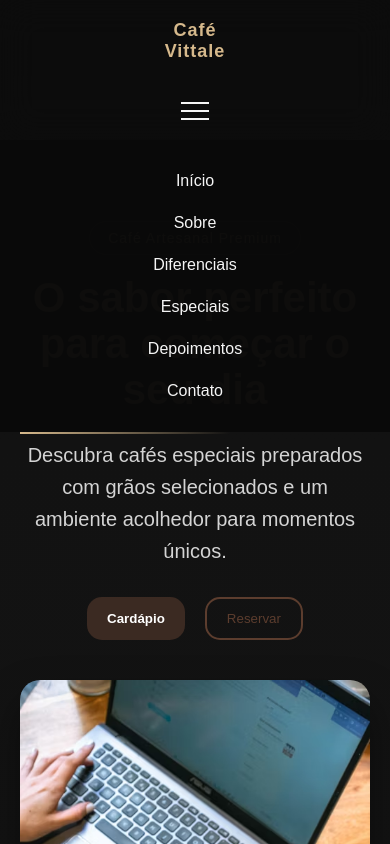
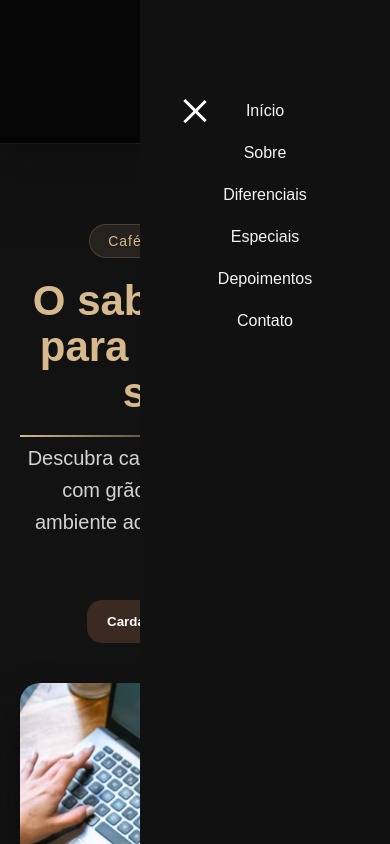
Before and after one commit to Bruno123-n/cafeteria, a plain HTML site: page index.html in a window 390 px wide. Both pictures are taken after a click on the element 195 px from the left and 111 px from the top of the page. Shown: the top 844 px of the page. Drawn offline with Linux system fonts and the light colour scheme.

Commit message:
git add. git commit -m "feat: add animated mobile menu and overlay"

```diff
--- a/css/global.css
+++ b/css/global.css
@@ -224,3 +224,17 @@ html {
 ::-webkit-scrollbar-thumb:hover {
     background: #d6b98c;
 }
+
+.overlay {
+    position: fixed;
+    inset: 0;
+
+    background: rgba(0,0,0,0.5);
+
+    opacity: 0;
+    pointer-events: none;
+
+    transition: 0.3s ease;
+
+    z-index: 998;
+}
--- a/css/header.css
+++ b/css/header.css
@@ -110,23 +110,3 @@ nav a.active {
 nav a.active::after {
     width: 100%;
 }
-
-.menu-mobile {
-    display: none;
-
-    flex-direction: column;
-
-    gap: 6px;
-
-    cursor: pointer;
-}
-
-.menu-mobile span {
-    width: 28px;
-
-    height: 2px;
-
-    background: var(--cor-texto);
-
-    transition: 0.3s ease;
-}
--- /dev/null
+++ b/css/loader.css
@@ -0,0 +1,53 @@
+.loader {
+
+    position: fixed;
+
+    inset: 0;
+
+    background: #111111;
+
+    display: flex;
+
+    justify-content: center;
+
+    align-items: center;
+
+    z-index: 99999;
+
+    transition:
+        opacity 0.5s ease,
+        visibility 0.5s ease;
+}
+
+.loader.hidden {
+
+    opacity: 0;
+
+    visibility: hidden;
+}
+
+.coffee-loader {
+
+    width: 70px;
+
+    height: 70px;
+
+    border-radius: 50%;
+
+    border:
+        4px solid rgba(214,185,140,0.2);
+
+    border-top:
+        4px solid var(--cor-secundaria);
+
+    animation:
+        spin 1s linear infinite;
+}
+
+@keyframes spin {
+
+    to {
+        transform: rotate(360deg);
+    }
+
+}
--- a/css/responsive.css
+++ b/css/responsive.css
@@ -20,40 +20,28 @@
 
         /* text-align: center; */
 
+
     nav {
+        position: fixed;
+        top: 0;
+        right: -100%;
 
-        position: absolute;
+        width: 250px;
+        height: 100vh;
 
-        top: 100%;
-
-        left: 0;
-
-        width: 100%;
-
-        background: rgba(10,10,10,0.98);
-
-        backdrop-filter: blur(20px);
+        background: #111;
 
         flex-direction: column;
 
-        padding: 30px;
-
-        transform: translateY(-20px);
-
-        opacity: 0;
-
-        pointer-events: none;
+        padding-top: 100px;
 
         transition: 0.3s ease;
+
+        z-index: 999;
     }
 
     nav.active {
-
-        opacity: 1;
-
-        transform: translateY(0);
-
-        pointer-events: all;
+        right: 0;
     }
 
     h1.logo{
@@ -114,15 +102,51 @@
         font-size: 38px;
     }
 
-    .menu-mobile {
-        display: flex;
-        }
-
     .footer {
 
         padding: 60px 20px 30px;
     }
 
+    .menuToggle {
+        position: relative;
+        width: 30px;
+        cursor: pointer;
 
+        display: flex;
+        flex-direction: column;
+        gap: 6px;
+
+        z-index: 1001;
+    }
+
+    .menuToggle span {
+        width: 100%;
+        height: 3px;
+
+        background: white;
+
+        transition: 0.3s;
+    }
+
+    .menuToggle.active span:nth-child(1) {
+        transform: rotate(45deg) translate(5px, 5px);
+    }
+
+    .menuToggle.active span:nth-child(2) {
+        opacity: 0;
+    }
+
+    .menuToggle.active span:nth-child(3) {
+        transform: rotate(-45deg) translate(7px, -7px);
+    }
+
+    .no-scroll {
+        overflow: hidden;
+    }
+
+    .overlay.active {
+        opacity: 1;
+        pointer-events: auto;
+    }
 
 }
--- a/css/style.css
+++ b/css/style.css
@@ -19,3 +19,5 @@
 @import url('./cta.css');
 
 @import url('./estatisticas.css');
+
+@import url('./loader.css');
--- a/index.html
+++ b/index.html
@@ -7,13 +7,19 @@
     <link rel="stylesheet" href="css/style.css">
 </head>
 <body>
+    <div class="loader">
+
+        <div class="coffee-loader"></div>
+
+    </div>
+
 
     <header>
         <h1 class="logo">
             Café Vittale
         </h1>
 
-        <div class="menu-mobile">
+        <div id="menuToggle" class="menuToggle">
 
             <span></span>
             <span></span>
@@ -21,7 +27,7 @@
 
         </div>
 
-        <nav>
+        <nav id="menu">
 
             <a href="#inicio">Início</a>
 
@@ -36,6 +42,8 @@
             <a href="#contato">Contato</a>
 
         </nav>
+
+        <div id="overlay" class="overlay"></div>
 
     </header>
 
@@ -321,6 +329,7 @@
     <script src="js/menu.js"></script>
     <script src="js/activeMenu.js"></script>
     <script src="js/headerScroll.js"></script>
+    <script src="js/loader.js"></script>
 
 </body>
 </html>
--- /dev/null
+++ b/js/loader.js
@@ -0,0 +1,11 @@
+const loader =
+document.querySelector('.loader');
+
+window.addEventListener('load', () => {
+
+        loader.classList.add(
+            'hidden'
+        );
+
+    }
+);
--- a/js/menu.js
+++ b/js/menu.js
@@ -1,12 +1,28 @@
-const menuMobile =
-document.querySelector('.menu-mobile');
+const menuToggle = document.getElementById("menuToggle");
+const menu = document.getElementById("menu");
+const overlay = document.getElementById("overlay");
+const navLinks = document.querySelectorAll("nav a");
 
-const nav =
-document.querySelector('nav');
 
-menuMobile.addEventListener('click', () => {
+menuToggle.addEventListener("click", () => {
+    menuToggle.classList.toggle("active");
+    menu.classList.toggle("active");
+    overlay.classList.toggle("active");
+    document.body.classList.add("no-scroll")
+});
 
-        nav.classList.toggle('active');
+overlay.addEventListener("click", () => {
+    menuToggle.classList.remove("active");
+    menu.classList.remove("active");
+    overlay.classList.remove("active");
+    document.body.classList.remove("no-scroll")
+});
 
-    }
-);
+
+navLinks.forEach((link) => {
+    link.addEventListener("click", () => {
+        menuToggle.classList.remove("active");
+        menu.classList.remove("active");
+        document.body.classList.remove("no-scroll")
+  });
+});
```
